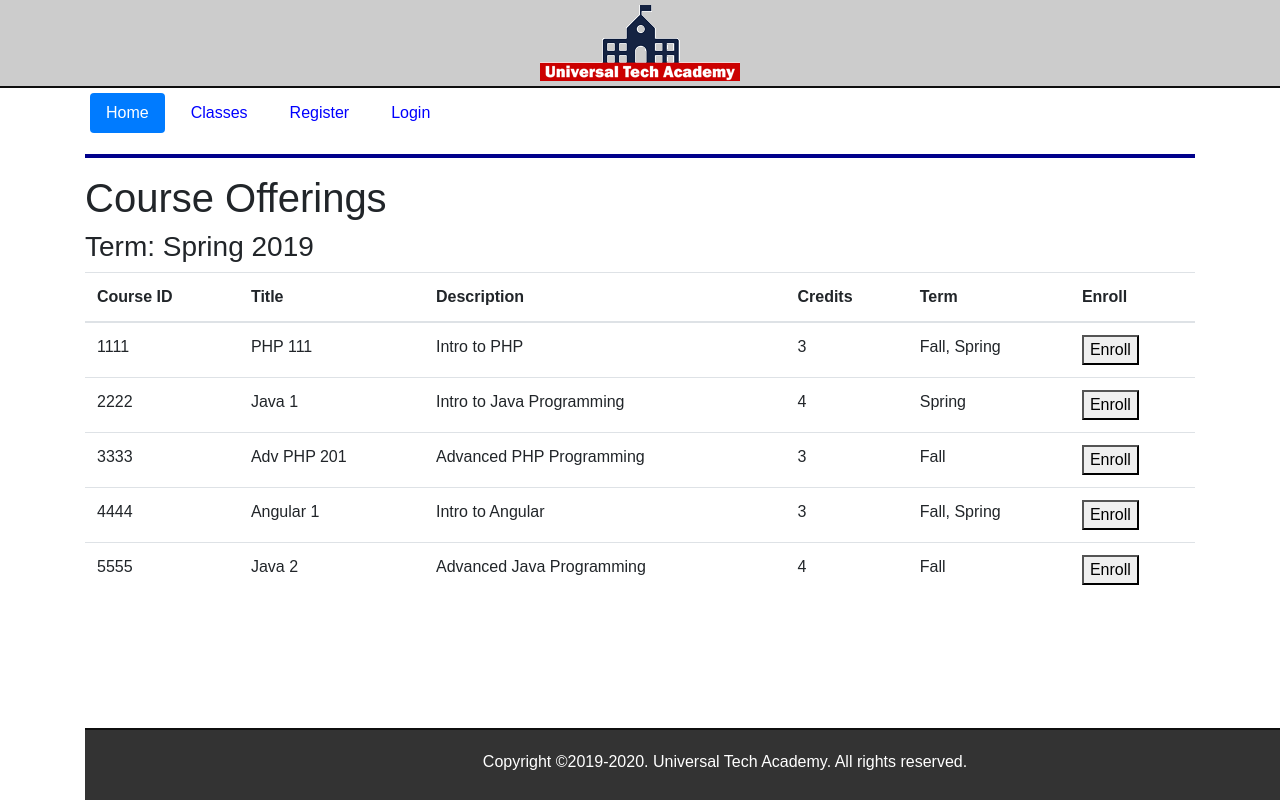
After one commit to homegahed/enrollment-app-flask, a Flask app: page /courses in a window 1280 px wide; the page is wider, and only the part inside the window is pictured. The commit adds this page. Run offline with Flask 2, Linux system fonts and the light colour scheme; some libraries are stand-ins or nearby versions.

Commit message:
creating child templates

```diff
--- a/application/routes.py
+++ b/application/routes.py
@@ -7,17 +7,17 @@ from flask import render_template
 @app.route("/index")
 @app.route("/home")
 def index():
-    return render_template('index.html', login=False)
+    return render_template('index.html')
 
 
 @app.route("/courses")
 def courses():
-    return render_template('courses.html', login=False)
+    return render_template('courses.html')
 
 @app.route("/register")
 def register():
-    return render_template('register.html', login=False)
+    return render_template('register.html')
 
 @app.route("/login")
 def login():
-    return render_template('login.html', login=False)
+    return render_template('login.html')
--- /dev/null
+++ b/application/templates/courses.html
@@ -0,0 +1,78 @@
+    {% extends "layout.html" %}
+
+    {% block content %}
+    <h1>Course Offerings</h1>
+
+    <!--  Display the Term and Year here --->
+    <h3>Term: Spring 2019</h3>
+
+    <div>
+        <table class="table table-hover">
+            <thead>
+            <tr>
+                <th scope="col">Course ID</th>
+                <th scope="col">Title</th>
+                <th scope="col">Description</th>
+                <th scope="col">Credits</th>
+                <th scope="col">Term</th>
+                <th scope="col">Enroll</th>
+            </tr>
+            </thead>
+            <tbody>
+
+            <!-- Construct the rest of courses here -->
+            <tr>
+                <td scope='row'>1111</td>
+                <td>PHP 111</td>
+                <td>Intro to PHP</td>
+                <td>3</td>
+                <td>Fall, Spring</td>
+                <td>
+                    <button>Enroll</button>
+                </td>
+            </tr>
+            <tr>
+                <td scope='row'>2222</td>
+                <td>Java 1</td>
+                <td>Intro to Java Programming</td>
+                <td>4</td>
+                <td>Spring</td>
+                <td>
+                    <button>Enroll</button>
+                </td>
+            </tr>
+            <tr>
+                <td scope='row'>3333</td>
+                <td>Adv PHP 201</td>
+                <td>Advanced PHP Programming</td>
+                <td>3</td>
+                <td>Fall</td>
+                <td>
+                    <button>Enroll</button>
+                </td>
+            </tr>
+            <tr>
+                <td scope='row'>4444</td>
+                <td>Angular 1</td>
+                <td>Intro to Angular</td>
+                <td>3</td>
+                <td>Fall, Spring</td>
+                <td>
+                    <button>Enroll</button>
+                </td>
+            </tr>
+            <tr>
+                <td scope='row'>5555</td>
+                <td>Java 2</td>
+                <td>Advanced Java Programming</td>
+                <td>4</td>
+                <td>Fall</td>
+                <td>
+                    <button>Enroll</button>
+                </td>
+            </tr>
+            </tbody>
+        </table>
+    </div>
+
+{% endblock %}
--- a/application/templates/includes/nav.html
+++ b/application/templates/includes/nav.html
@@ -5,8 +5,8 @@
             <ul class="nav nav-pills">
                 <li class="nav-item"><a href="{{ url_for('index') }}" class="nav-link active">Home</a></li>
                 <li class="nav-item"><a href="{{ url_for('courses') }}" class="nav-link">Classes</a></li>
-                <li class="nav-item"><a href=""{{ url_for('register') }}"" class="nav-link">Register</a></li>
-                <li class="nav-item"><a href=""{{ url_for('login') }}"" class="nav-link">Login</a></li>
+                <li class="nav-item"><a href="{{ url_for('register') }}" class="nav-link">Register</a></li>
+                <li class="nav-item"><a href="{{ url_for('login') }}" class="nav-link">Login</a></li>
             </ul>
         </nav>
         <hr style="clear:both">
--- a/application/templates/index.html
+++ b/application/templates/index.html
@@ -1,5 +1,4 @@
 {% extends "layout.html" %}
-
 
 
 {% block content %}
--- a/application/templates/layout.html
+++ b/application/templates/layout.html
@@ -23,7 +23,7 @@
 
         {% endblock %}
 
-        {{ self.content() }}
+
 
 
 
```
Also changed, not shown: application/templates/login.html (added, +20 -0 lines), application/templates/register.html (added, +21 -0 lines).
